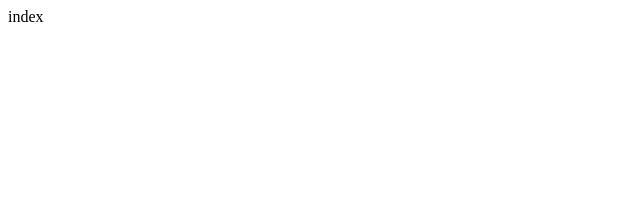
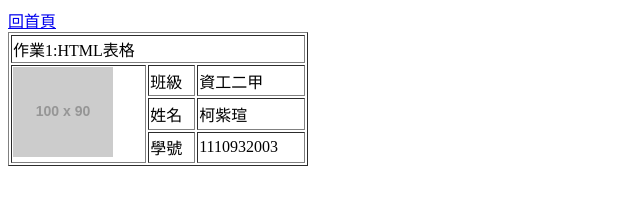
Before and after one commit to xuan940205/1110932003, a plain HTML site: page index.html in a window 1280 px wide. Shown: the whole page, without its empty margins (0-640 px from the left). Drawn offline with Linux system fonts and the light colour scheme; placeholder pictures from the web are drawn by us.

Commit message:
Update index.html

```diff
--- a/index.html
+++ b/index.html
@@ -1 +1,30 @@
-index
+<!DOCTYPE html>
+<html lang="en">
+<head>
+	<meta charset="UTF-8">
+	<meta name="viewport" content="width=device-width, initial-scale=1.0">
+	<title>作業1</title>
+</head>
+<body>
+	<a href="file:///C:/Users/USER/Desktop/demo/hw01-2.htm">回首頁</a>
+	<table border="1" width="300">
+		<tr>
+			<td colspan="3">作業1:HTML表格</td>
+		</tr>
+
+		<tr>
+			<td rowspan="3"><img src="http://fakeimg.pl/100x90/00CED1/FFF/?text=PHOTO"></td>
+			<td>班級</td>
+			<td>資工二甲</td>
+		</tr>
+		<tr>
+			<td>姓名</td>
+			<td>柯紫瑄</td>
+		</tr>
+		<tr>
+			<td>學號</td>
+			<td>1110932003</td>
+		</tr>
+	</table>
+</body>
+</html>
```
